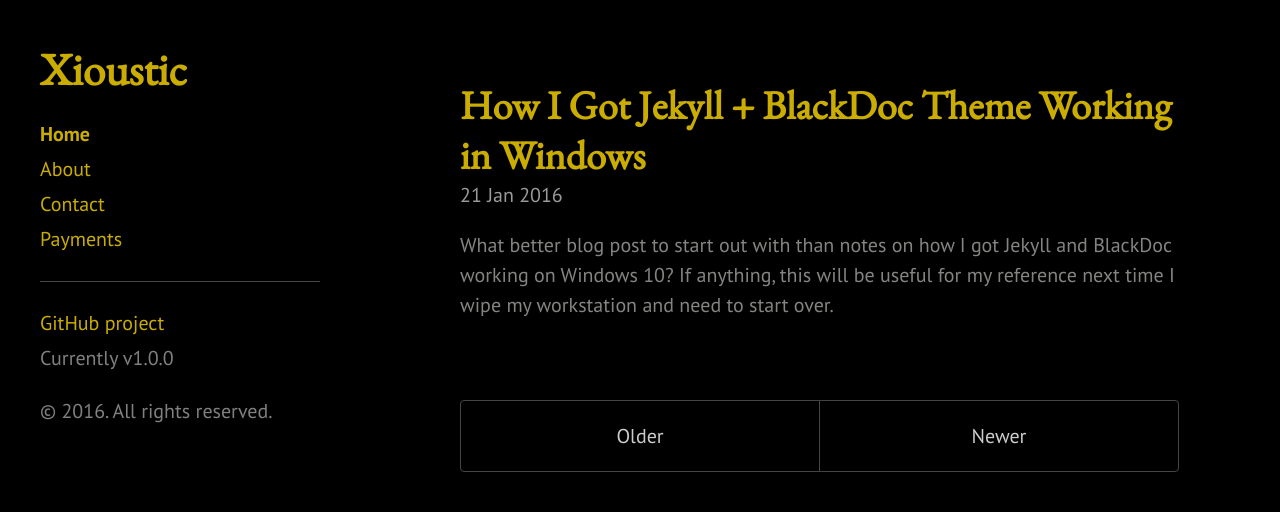
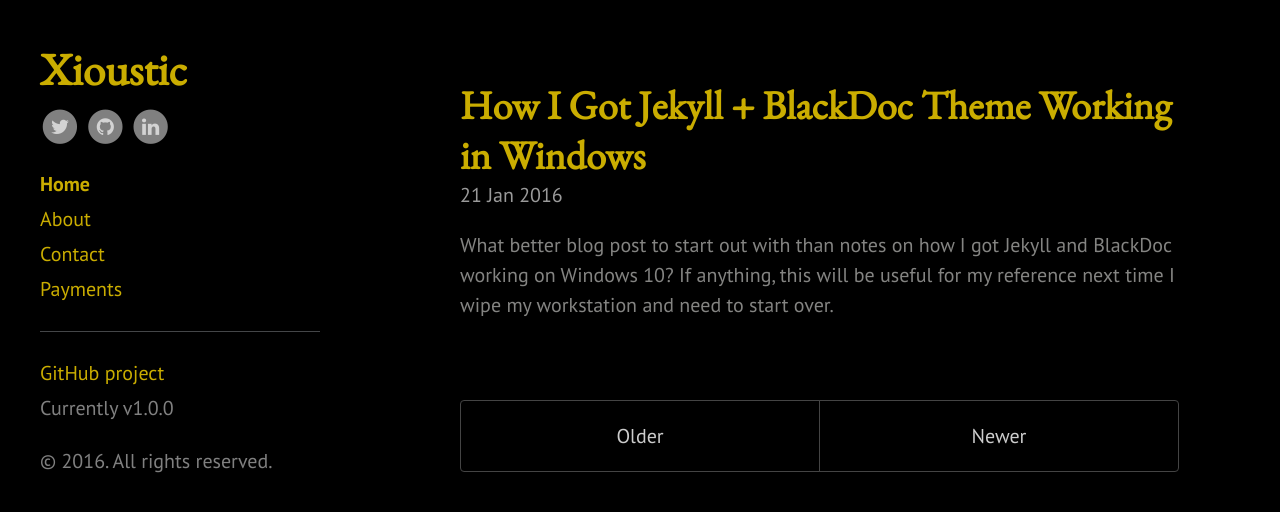
Before and after one commit to Xioustic/xioustic.github.io, a Jekyll site: the page built from index.html, in a window 1280 px wide. Shown: the top 512 px of the page. Built offline with Jekyll 4.4.1, drawn with Linux system fonts in a browser that asks for light colours; nearby versions of some CDN libraries; Markdown is read by kramdown in place of the engine named in the settings; the list of posts is cut into pages by our own code.

Commit message:
added social buttons

```diff
--- a/_includes/sidebar.html
+++ b/_includes/sidebar.html
@@ -7,6 +7,21 @@
           {{ site.title }}
         </a>
       </h1>
+      <p class="social">
+        <span class="fa-stack">
+          <i class="fa fa-circle fa-stack-2x"></i>
+          <a href="https://twitter.com/xioustic"><i class="fa fa-twitter fa-stack-1x"></i></a>
+        </span>
+        <span class="fa-stack">
+          <i class="fa fa-circle fa-stack-2x"></i>
+          <a href="https://github.com/xioustic"><i class="fa fa-github fa-stack-1x"></i></a>
+        </span>
+
+        <span class="fa-stack">
+          <i class="fa fa-circle fa-stack-2x"></i>
+          <a href="http://x.co/cferrier"><i class="fa fa-linkedin fa-stack-1x"></i></a>
+        </span>
+      </p>
       <p class="lead">{{ site.description }}</p>
 
     </div>
--- a/public/css/xioustic.css
+++ b/public/css/xioustic.css
@@ -10,3 +10,7 @@
     margin: 0 0;
   }
 }
+
+.social a {
+    color: lightgrey;
+}
```
